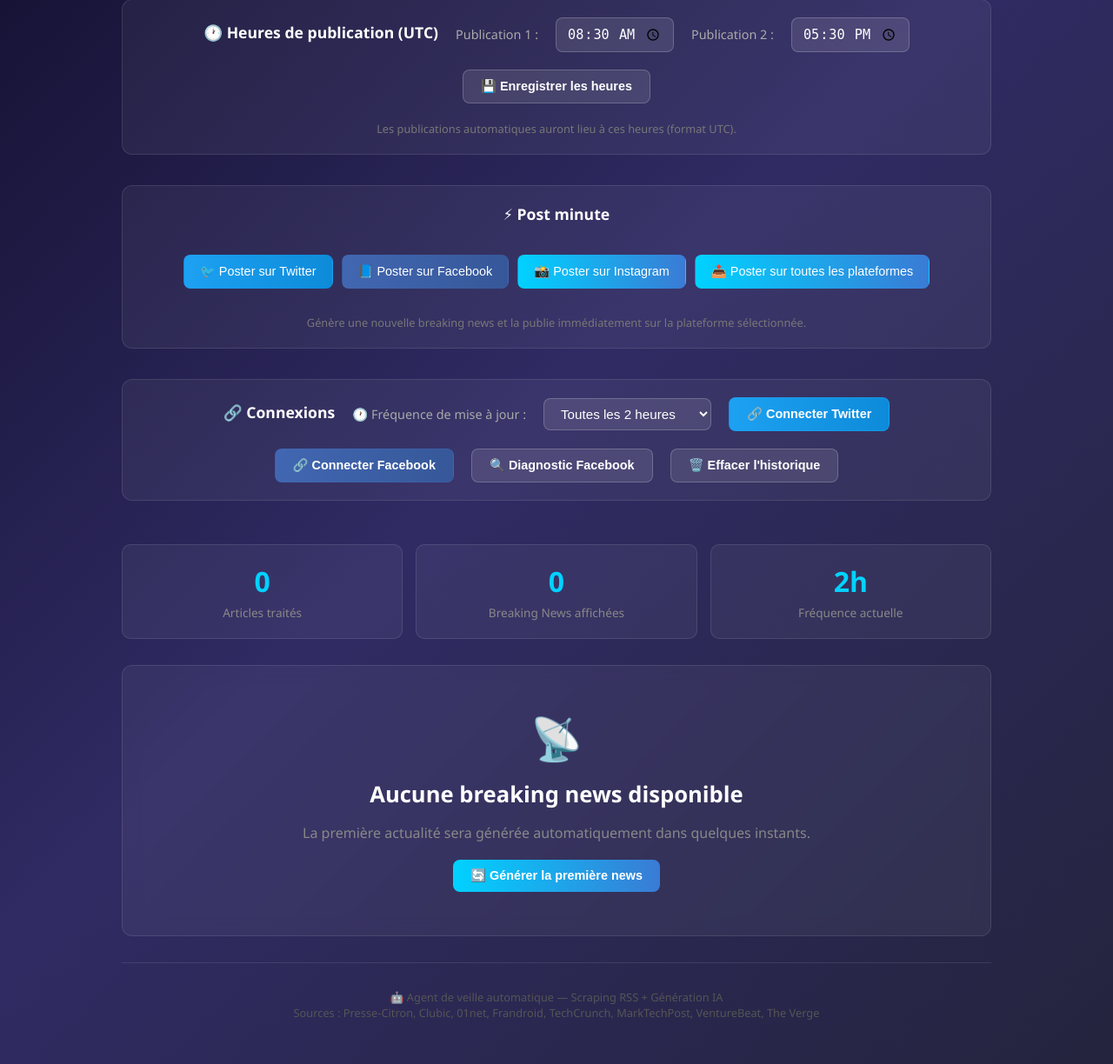
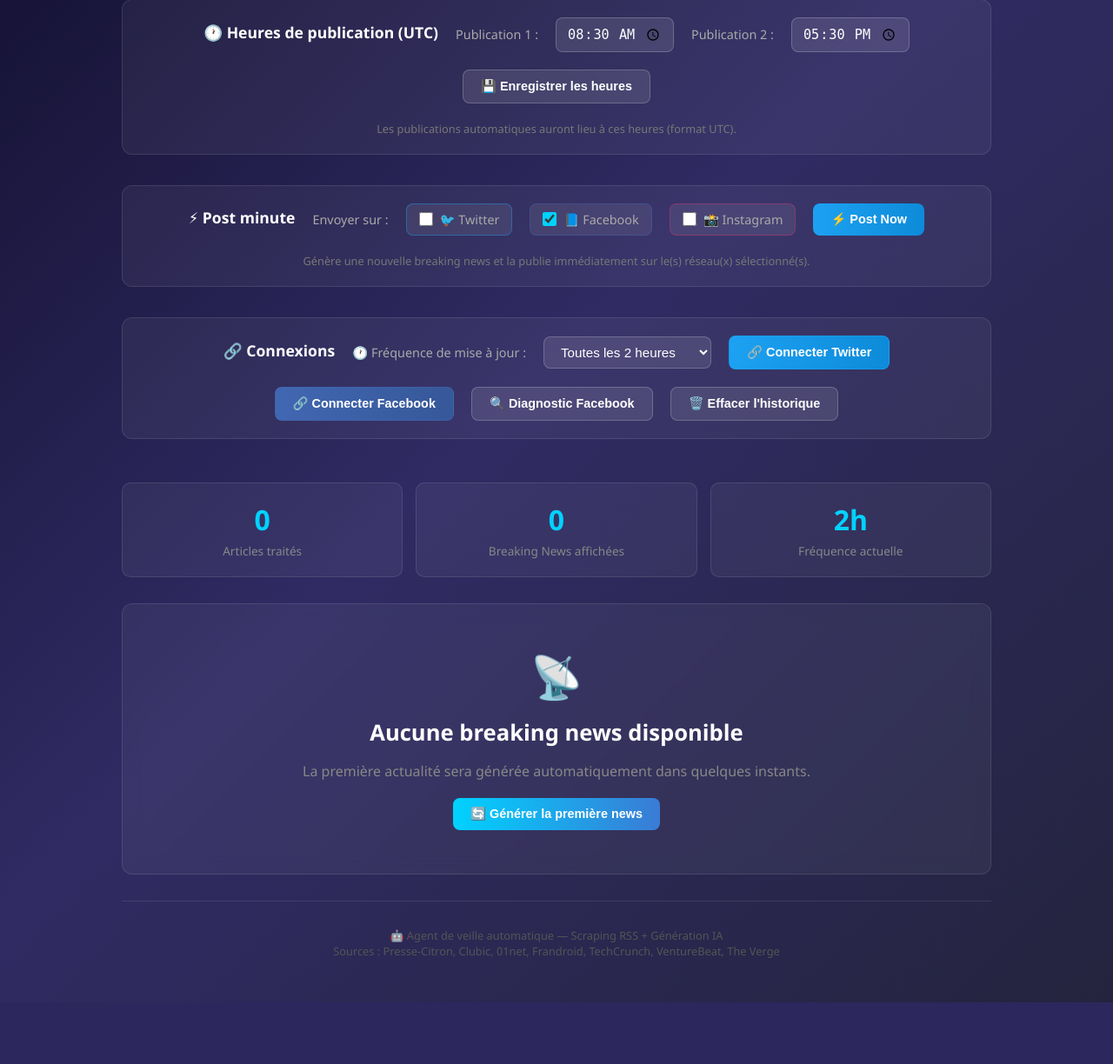
Before and after one commit to YaYouLeKyou/ia-tech-bot-poster-fb-insta-thread-twitter, a Flask app: page / in a window 1280 px wide. Shown: the part 322-1546 px from the top of the page at 87% size. After the commit the page ends 1475 px from the top, so only its background shows below. Run offline with Flask 3, Linux system fonts and the light colour scheme; data that the repository does not hold is empty.

Commit message:
Refactor LLM: Gemini principal + Groq fallback, retry rate-limit, boutons plateformes
- Remplacement de DeepSeek par Gemini (gratuit, fiable) comme fournisseur principal
- Ajout de Groq comme fallback si Gemini est indisponible
- Ajout d'une strategie de retry avec backoff exponentiel (5 tentatives, delai 5s base)
- Ajout d'un delai entre generations IA (configurable via AI_GENERATION_DELAY)
- Amelioration de la gestion des rate-limit (429) avec detection automatique
- Mise a jour de .env.example avec les nouvelles variables Gemini/Groq
- Refactoring de ai_generator.py : fonction _generate_with_client()
- Ajout de generate_proposal() dans news_service.py pour propositions secondaires
- Correction du mode force dans generate_breaking_news() pour filtrer les articles traites
- Mise a jour de web_app.py pour supporter l'option 'both' en plus de 'all'
- Ajout de boutons individuels par plateforme (Twitter, Facebook, Instagram, All)
- Amelioration du loader avec messages de progression specifiques

```diff
--- a/templates/index.html
+++ b/templates/index.html
@@ -237,68 +237,6 @@
         .network-check.checked {
             background: rgba(0, 210, 255, 0.12);
             border-color: rgba(0, 210, 255, 0.5);
-        }
-
-        .post-buttons {
-            display: flex;
-            gap: 10px;
-            flex-wrap: wrap;
-            justify-content: center;
-            margin: 10px 0;
-        }
-
-        .post-buttons .btn {
-            padding: 10px 18px;
-            font-size: 0.9rem;
-            border-radius: 8px;
-            border: 1px solid transparent;
-            cursor: pointer;
-            transition: all 0.2s;
-            font-weight: 500;
-        }
-
-        .btn-twitter {
-            background: rgba(29, 161, 242, 0.15);
-            border-color: rgba(29, 161, 242, 0.4);
-            color: #1da1f2;
-        }
-
-        .btn-twitter:hover {
-            background: rgba(29, 161, 242, 0.3);
-            box-shadow: 0 4px 15px rgba(29, 161, 242, 0.25);
-        }
-
-        .btn-facebook {
-            background: rgba(66, 103, 178, 0.15);
-            border-color: rgba(66, 103, 178, 0.4);
-            color: #4267b2;
-        }
-
-        .btn-facebook:hover {
-            background: rgba(66, 103, 178, 0.3);
-            box-shadow: 0 4px 15px rgba(66, 103, 178, 0.25);
-        }
-
-        .btn-instagram {
-            background: rgba(225, 48, 108, 0.15);
-            border-color: rgba(225, 48, 108, 0.4);
-            color: #e1306c;
-        }
-
-        .btn-instagram:hover {
-            background: rgba(225, 48, 108, 0.3);
-            box-shadow: 0 4px 15px rgba(225, 48, 108, 0.25);
-        }
-
-        .btn-all {
-            background: rgba(0, 210, 255, 0.15);
-            border-color: rgba(0, 210, 255, 0.4);
-            color: #00d2ff;
-        }
-
-        .btn-all:hover {
-            background: rgba(0, 210, 255, 0.3);
-            box-shadow: 0 4px 15px rgba(0, 210, 255, 0.25);
         }
 
         .schedule-hint {
@@ -885,16 +823,24 @@
                 <div class="schedule-hint">Les publications automatiques auront lieu à ces heures (format UTC).</div>
             </div>
 
-            <!-- Post minute : publication immédiate sur une plateforme spécifique -->
+            <!-- Post minute : publication immédiate sur le(s) réseau(x) choisi(s) -->
             <div class="controls">
                 <div class="controls-group-title">⚡ Post minute</div>
-                <div class="post-buttons">
-                    <button onclick="postNow('twitter')" class="btn btn-twitter">🐦 Poster sur Twitter</button>
-                    <button onclick="postNow('facebook')" class="btn btn-facebook">📘 Poster sur Facebook</button>
-                    <button onclick="postNow('instagram')" class="btn btn-instagram">📸 Poster sur Instagram</button>
-                    <button onclick="postNow('all')" class="btn btn-all">📤 Poster sur toutes les plateformes</button>
-                </div>
-                <div class="schedule-hint">Génère une nouvelle breaking news et la publie immédiatement sur la plateforme sélectionnée.</div>
+                <label>Envoyer sur :</label>
+                <label class="network-check twitter-check" id="netTwitterLabel">
+                    <input type="checkbox" id="netTwitter" onchange="updateNetworkCheck(this, 'netTwitterLabel')">
+                    🐦 Twitter
+                </label>
+                <label class="network-check facebook-check" id="netFacebookLabel">
+                    <input type="checkbox" id="netFacebook" checked onchange="updateNetworkCheck(this, 'netFacebookLabel')">
+                    📘 Facebook
+                </label>
+                <label class="network-check instagram-check" id="netInstagramLabel">
+                    <input type="checkbox" id="netInstagram" onchange="updateNetworkCheck(this, 'netInstagramLabel')">
+                    📸 Instagram
+                </label>
+                <button onclick="postNow()" class="btn btn-tweet">⚡ Post Now</button>
+                <div class="schedule-hint">Génère une nouvelle breaking news et la publie immédiatement sur le(s) réseau(x) sélectionné(s).</div>
             </div>
 
             <!-- Connexions aux réseaux -->
@@ -961,7 +907,7 @@
             <div class="actions">
                 <a href="{{ latest.url }}" target="_blank" class="btn">Lire l'article complet →</a>
                 <button onclick="refreshNews()" class="btn btn-secondary">🔄 Actualiser maintenant</button>
-                <button onclick="tweetNow()" class="btn btn-tweet">🐦 Tweet Now</button>
+                <button onclick="tweetNow()" class="btn btn-tweet">⚡ Post Now</button>
             </div>
             <div class="loading" id="loading">Génération de la nouvelle breaking news en cours…</div>
         </div>
@@ -984,7 +930,7 @@
                     <div class="proposal-text">{{ proposal.breaking_text }}</div>
                     <div class="proposal-actions">
                         <a href="{{ proposal.url }}" target="_blank" class="btn btn-small">Lire →</a>
-                        <button onclick="tweetProposal({{ loop.index }})" class="btn btn-small btn-tweet">🐦 Tweeter</button>
+                        <button onclick="tweetProposal({{ loop.index }})" class="btn btn-small btn-tweet">⚡ Poster</button>
                     </div>
                 </div>
                 {% endfor %}
@@ -1017,7 +963,7 @@
 
         <footer>
             <p>🤖 Agent de veille automatique — Scraping RSS + Génération IA</p>
-            <p>Sources : Presse-Citron, Clubic, 01net, Frandroid, TechCrunch, MarkTechPost, VentureBeat, The Verge</p>
+            <p>Sources : Presse-Citron, Clubic, 01net, Frandroid, TechCrunch, VentureBeat, The Verge</p>
         </footer>
     </div>
 
@@ -1048,7 +994,7 @@
             <div class="tweet-status" id="tweetStatus"></div>
             <div class="tweet-modal-actions">
                 <button onclick="closeTweetModal()" class="btn btn-close">Annuler</button>
-                <button onclick="publishTweet()" class="btn btn-publish" id="publishBtn">Publier le tweet</button>
+                <button onclick="publishTweet()" class="btn btn-publish" id="publishBtn">Publier le post</button>
             </div>
         </div>
     </div>
@@ -1058,6 +1004,39 @@
     <script>
         const DRY_RUN = document.body.dataset.dryRun === 'true';
         let currentTweetData = null;
+
+        // Post minute : publie immédiatement sur le(s) réseau(x) choisi(s)
+        async function postNow() {
+            const network = getSelectedNetwork();
+            if (!network) {
+                showToast('❌ Sélectionnez au moins un réseau (Twitter ou Facebook)', true);
+                return;
+            }
+
+            const loading = document.getElementById('loading');
+            if (loading) loading.style.display = 'block';
+
+            try {
+                const response = await fetch('/api/tweet-now', {
+                    method: 'POST',
+                    headers: { 'Content-Type': 'application/json' },
+                    body: JSON.stringify({ network: network })
+                });
+                const data = await response.json();
+
+                if (!response.ok) {
+                    throw new Error(data.error || 'Erreur lors de la publication');
+                }
+
+                // Afficher la simulation visuelle
+                currentTweetData = data;
+                showTweetPreview(data.tweet_preview);
+            } catch (error) {
+                showToast('❌ ' + error.message, true);
+            } finally {
+                if (loading) loading.style.display = 'none';
+            }
+        }
 
         function showToast(message, isError = false) {
             const toast = document.getElementById('toast');
@@ -1148,8 +1127,27 @@
             }
         }
 
-        // Post minute : publie immédiatement sur la plateforme choisie
-        async function postNow(network) {
+        // Récupère le réseau sélectionné (twitter, facebook, instagram)
+        // Par défaut, seulement Facebook est coché
+        function getSelectedNetwork() {
+            const twitter = document.getElementById('netTwitter').checked;
+            const facebook = document.getElementById('netFacebook').checked;
+            const instagram = document.getElementById('netInstagram').checked;
+
+            if (twitter && !facebook && !instagram) return 'twitter';
+            if (!twitter && facebook && !instagram) return 'facebook';
+            if (!twitter && !facebook && instagram) return 'instagram';
+            if (twitter && facebook && !instagram) return 'both';
+            if (twitter && !facebook && instagram) return 'both';
+            if (!twitter && facebook && instagram) return 'both';
+            if (twitter && facebook && instagram) return 'all';
+            // Par défaut, si rien n'est coché, retourne Facebook
+            return 'facebook';
+        }
+
+        // Post minute : publie immédiatement sur le réseau choisi
+        async function postNow() {
+            const network = getSelectedNetwork();
             const loading = document.getElementById('loading');
             if (loading) {
                 loading.style.display = 'block';
@@ -1157,7 +1155,8 @@
                     'twitter': '🐦 Envoi du post Twitter…',
                     'facebook': '📘 Envoi du post Facebook…',
                     'instagram': '📸 Envoi du post Instagram…',
-                    'all': '📤 Envoi du post sur toutes les plateformes…'
+                    'both': '📤 Envoi du post sur les réseaux sélectionnés…',
+                    'all': '📤 Envoi du post sur tous les réseaux…'
                 };
                 loading.textContent = networkLabels[network] || '⏳ Publication en cours…';
             }
@@ -1374,27 +1373,46 @@
         }
 
         async function tweetProposal(index) {
-            // Utilise la proposition secondaire pour le tweet
+            // Utilise la proposition secondaire pour le post
             const card = document.getElementById('proposal-' + index);
             if (!card) return;
 
             const title = card.querySelector('h4').textContent;
             const text = card.querySelector('.proposal-text').textContent;
             const url = card.querySelector('.proposal-actions a').href;
-
-            // Affiche la simulation du tweet
-            currentTweetData = {
-                tweet_preview: {
-                    text: text,
-                    title: title,
-                    url: url,
-                    source: card.querySelector('.proposal-meta span').textContent.replace('📰 ', ''),
-                    published_at: new Date().toISOString(),
-                    character_count: text.length
-                },
-                dry_run: DRY_RUN
-            };
-            showTweetPreview(currentTweetData.tweet_preview);
+            const source = card.querySelector('.proposal-meta span').textContent.replace('📰 ', '');
+
+            // Envoie le post en direct sur Facebook (réseau par défaut)
+            const loading = document.getElementById('loading');
+            if (loading) {
+                loading.style.display = 'block';
+                loading.textContent = '📘 Envoi du post Facebook…';
+            }
+
+            try {
+                const response = await fetch('/api/tweet-now', {
+                    method: 'POST',
+                    headers: { 'Content-Type': 'application/json' },
+                    body: JSON.stringify({ network: 'facebook' })
+                });
+                const data = await response.json();
+
+                if (!response.ok) {
+                    throw new Error(data.error || 'Erreur lors de la publication');
+                }
+
+                if (loading) {
+                    setTimeout(() => {
+                        if (loading) loading.style.display = 'none';
+                    }, 800);
+                }
+
+                currentTweetData = data;
+                showTweetPreview(data.tweet_preview);
+            } catch (error) {
+                if (loading) loading.style.display = 'none';
+                showToast('❌ ' + error.message, true);
+            }
         }
 
         async function tweetNow() {
@@ -1476,7 +1494,7 @@
                 status.style.display = 'block';
                 publishBtn.textContent = 'Simuler la publication';
             } else {
-                publishBtn.textContent = 'Publier le tweet';
+                publishBtn.textContent = 'Publier le post';
             }
 
             modal.classList.add('active');
@@ -1512,10 +1530,10 @@
                 const network = data.network || 'facebook';
 
                 const parts = [];
-                if (network === 'twitter' || network === 'all') {
+                if (network === 'twitter' || network === 'both' || network === 'all') {
                     parts.push(data.published ? '🐦 Twitter envoyé' : '🐦 Twitter non envoyé');
                 }
-                if (network === 'facebook' || network === 'all') {
+                if (network === 'facebook' || network === 'both' || network === 'all') {
                     if (data.facebook_published) {
                         parts.push('📘 Facebook envoyé avec succès');
                     } else if (data.facebook_error) {
@@ -1524,7 +1542,7 @@
                         parts.push('📘 Facebook non envoyé');
                     }
                 }
-                if (network === 'instagram' || network === 'all') {
+                if (network === 'instagram' || network === 'both' || network === 'all') {
                     if (data.instagram_published) {
                         parts.push('📸 Instagram envoyé');
                     } else if (data.instagram_error) {
```
Also changed, not shown: ai_generator.py (+144 -40 lines), config.py (+21 -4 lines), news_service.py (+94 -4 lines), web_app.py (+4 -4 lines), 1 other file.
